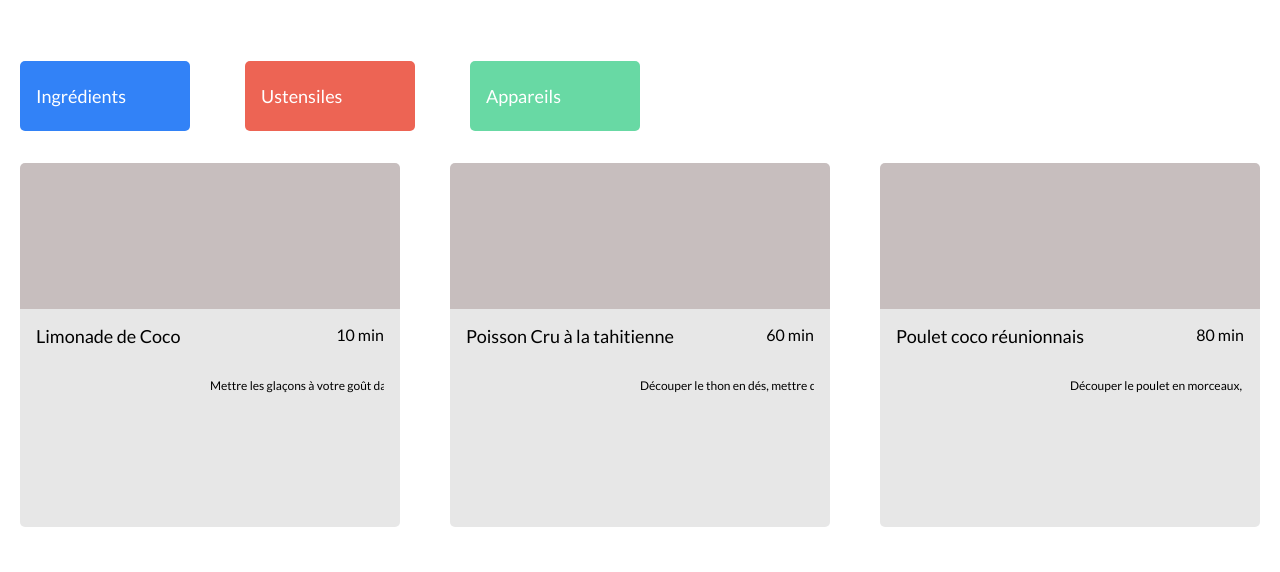
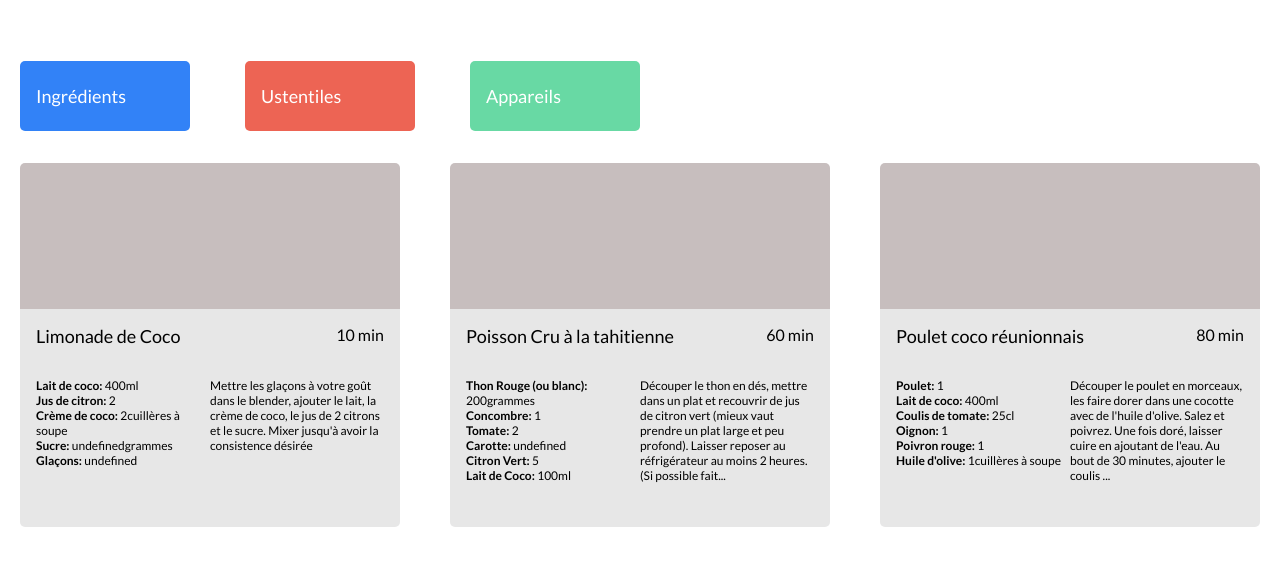
Before and after one commit to proph-dev/Projet7-Frontend, a plain HTML site: page index.html in a window 1280 px wide. Shown: the part 192-764 px from the top of the page. Drawn offline with Linux system fonts and the light colour scheme.

Commit message:
Create for loop and add modifications for build divs ingredients, ustensils and devices

```diff
--- a/js/main.js
+++ b/js/main.js
@@ -22,13 +22,13 @@ class App {
         SearchForm.build();
 
         const IngredientsSearch = new IngredientsSearchForm(this.recipesSubject);
-        IngredientsSearch.build();
+        await IngredientsSearch.build();
 
         const UstensilsSearch = new UstensilsSearchForm(this.recipesSubject);
-        UstensilsSearch.build();
+        await UstensilsSearch.build();
 
         const DevicesSearch = new DevicesSearchForm(this.recipesSubject);
-        DevicesSearch.build();
+        await DevicesSearch.build();
 
         this.recipesList.forEach(recipe => {
             this.recipesWrapper.appendChild(new RecipeCard(recipe).createRecipeCard());
--- a/js/searchForm/DevicesSearchForm.js
+++ b/js/searchForm/DevicesSearchForm.js
@@ -11,17 +11,18 @@ class DevicesSearchForm extends AbstractSearchForm {
         });
     }
 
-    build = () => {
-        this.wrapper.innerHTML += `
-        <div id="devices">Appareils</div>
-    `;
+    build = async () => {
+        const devicesDiv = document.createElement('div');
+        devicesDiv.id = "devices";
+        devicesDiv.innerText = 'Appareils';
 
-    document.getElementById('devices').addEventListener('click', () => {
-        document.getElementById('devices').style.display = "none"
-        const inputDevices = document.createElement('input').classList.add('inputDevices');
-        this.wrapper.appendChild(inputDevices)
+        devicesDiv.addEventListener('click', () => {
+            devicesDiv.style.display = "none"
+            const inputDevices = inputDevices.createElement('input').classList.add('inputDevices');
+            devicesDiv.appendChild(inputIngredients)
 
-        this.onChange();
-    });
+            this.onChange();
+        })
+        this.wrapper.appendChild(devicesDiv);
     }
 }
--- a/js/searchForm/IngredientsSearchForm.js
+++ b/js/searchForm/IngredientsSearchForm.js
@@ -11,18 +11,18 @@ class IngredientsSearchForm extends AbstractSearchForm {
         });
     }
 
-    build = () => {
-        this.wrapper.innerHTML += `
-        <div id="ingredients">Ingrédients</div>
-    `;
+    build = async () => {
+        const ingredientsDiv = document.createElement('div');
+        ingredientsDiv.id = "ingredients";
+        ingredientsDiv.innerText = 'Ingrédients';
 
-    document.getElementById('ingredients').addEventListener('click', () => {
-        document.getElementById('ingredients').style.display = "none"
-        const inputIngredient = document.createElement('input').classList.add('inputIngredient');
-        this.wrapper.appendChild(inputIngredient)
+        ingredientsDiv.addEventListener('click', () => {
+            ingredientsDiv.style.display = "none"
+            const inputIngredients = document.createElement('input').classList.add('inputIngredients');
+            ingredientsDiv.appendChild(inputIngredients)
 
-        this.onChange();
-    });
-
+            this.onChange();
+        })
+        this.wrapper.appendChild(ingredientsDiv);
     }
 }
--- a/js/searchForm/UstensilsSearchForm.js
+++ b/js/searchForm/UstensilsSearchForm.js
@@ -11,19 +11,18 @@ class UstensilsSearchForm extends AbstractSearchForm {
         });
     }
 
-    build = () => {
-        this.wrapper.innerHTML += `
-        <div id="ustensils">Ustensiles</div>
-    `;
+    build = async () => {
+        const ustensilsDiv = document.createElement('div');
+        ustensilsDiv.id = "ustensils";
+        ustensilsDiv.innerText = 'Ustentiles';
 
-    document.getElementById('ustensils').addEventListener('click', () => {
-        document.getElementById('ustensils').style.display = "none"
-        const inputUstensils = document.createElement('input').classList.add('inputUstensils');
-        this.wrapper.appendChild(inputUstensils)
+        ustensilsDiv.addEventListener('click', () => {
+            ustensilsDiv.style.display = "none"
+            const inputUstensils = inputUstensils.createElement('input').classList.add('inputUstensils');
+            ustensilsDiv.appendChild(inputUstensils)
 
-        this.onChange();
-    });
-
-
+            this.onChange();
+        })
+        this.wrapper.appendChild(ustensilsDiv);
     }
 }
--- a/js/templates/RecipeCard.js
+++ b/js/templates/RecipeCard.js
@@ -31,7 +31,6 @@ class RecipeCard {
         let cardList = document.createElement('div');
         cardList.classList.add('cardList')
         let cardUl = document.createElement('ul');
-        let cardLi = document.createElement('li');
         let cardExplication = document.createElement('div');
         cardExplication.classList.add('paragraph');
 
@@ -48,7 +47,6 @@ class RecipeCard {
         divClock.appendChild(cardClock);
 
         cardList.appendChild(cardUl);
-        cardUl.appendChild(cardLi);
         cardList.appendChild(cardExplication);
 
 
@@ -58,7 +56,27 @@ class RecipeCard {
         cardClockImg.src = "~/img/icons/clock.svg";
         cardClockImg.alt = "Horloge";
 
-        cardExplication.textContent = this.recipeData.description;
+
+        for(let i = 0; i < this.recipeData.ingredients.length; i++) {
+            let cardLi = document.createElement('li');
+            const ingredientsInfo = this.recipeData.ingredients[i];
+
+            cardLi.innerHTML = `
+            <p class="ingredientsName">
+                ${ingredientsInfo.ingredient}:
+                <span>${ingredientsInfo.quantity}${ingredientsInfo.unit ? ingredientsInfo.unit : ""}</span>
+            </p>
+            `;
+            cardUl.appendChild(cardLi);
+        }
+
+        if(this.recipeData.description.length > 200) {
+            cardExplication.textContent = this.recipeData.description.substring(0,200) + "...";
+        } else {
+            cardExplication.textContent = this.recipeData.description;
+        }
+
+
         return this.$wrapper;
     }
 
--- a/sass/style.scss
+++ b/sass/style.scss
@@ -141,16 +141,16 @@ main {
                 width: 50%;
                 list-style-type: none;
                 font-size: 12px;
-                span {
+                .ingredientsName {
                     font-weight: 700;
+                    span {
+                        font-weight: 400;
+                    }
                 }
             }
             .paragraph {
                 width: 50%;
                 font-size: 12px;
-                overflow: hidden;
-                text-overflow: ellipsis;
-                white-space: nowrap;
             }
         }
     }
```
Also changed, not shown: css/style.css, 1 other file.
